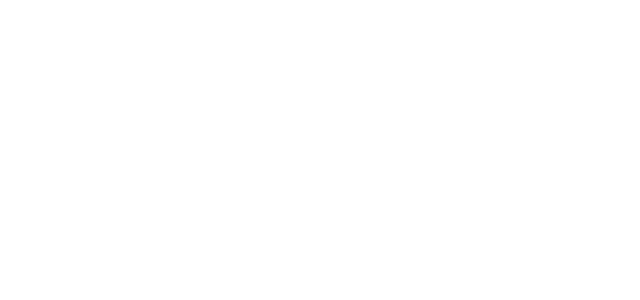
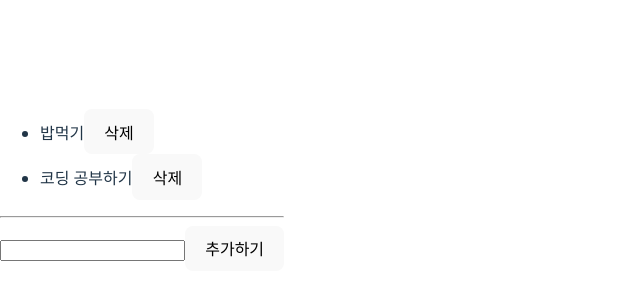
Before and after one commit to nelfen/React-Tutorial, a React (Vite) app in the folder vite-react/: page / in a window 1280 px wide. Shown: the part 218-518 px from the top of the page, without its empty margins (0-640 px from the left). Built offline with nearby package versions, Linux system fonts and the light colour scheme.

Commit message:
ToDoList 완성

```diff
--- a/vite-react/src/App.jsx
+++ b/vite-react/src/App.jsx
@@ -6,19 +6,64 @@ function App() {
     { id: 0, content: "밥먹기" },
     { id: 1, content: "코딩 공부하기" },
   ]);
+
   return (
     <>
-      <TodoList todoList={todoList} />
+      <TodoList todoList={todoList} setTodoList={setTodoList} />
+      <hr />
+      <TodoInput todoList={todoList} setTodoList={setTodoList} />
     </>
   );
 }
 
-function TodoList({ todoList }) {
-  <ul>
-    {todoList.map((todo) => (
-      <li key={todo.id}>{todo.content}</li>
-    ))}
-  </ul>;
+function TodoInput({ todoList, setTodoList }) {
+  const [inputValue, setInputValue] = useState("");
+  return (
+    <>
+      <input
+        value={inputValue}
+        onChange={(event) => setInputValue(event.target.value)}
+      />
+      <button
+        onClick={() => {
+          const newTodo = { id: Number(new Date()), content: inputValue };
+
+          const newTodoList = [...todoList, newTodo];
+          setTodoList(newTodoList);
+          setInputValue("");
+        }}
+      >
+        추가하기
+      </button>
+    </>
+  );
+}
+
+function TodoList({ todoList, setTodoList }) {
+  return (
+    <ul>
+      {todoList.map((todo) => (
+        <Todo key={todo.id} todo={todo} setTodoList={setTodoList} />
+      ))}
+    </ul>
+  );
+}
+
+function Todo({ todo, setTodoList }) {
+  return (
+    <li>
+      {todo.content}
+      <button
+        onClick={() => {
+          setTodoList((prev) => {
+            return prev.filter((el) => el.id !== todo.id);
+          });
+        }}
+      >
+        삭제
+      </button>
+    </li>
+  );
 }
 
 export default App;
```
